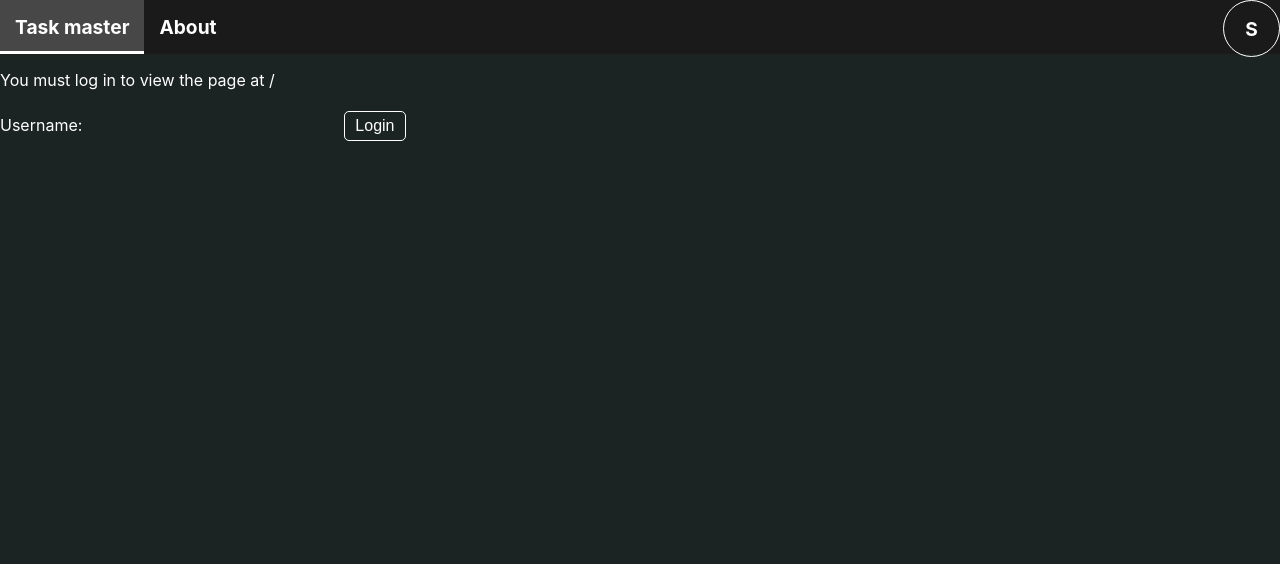
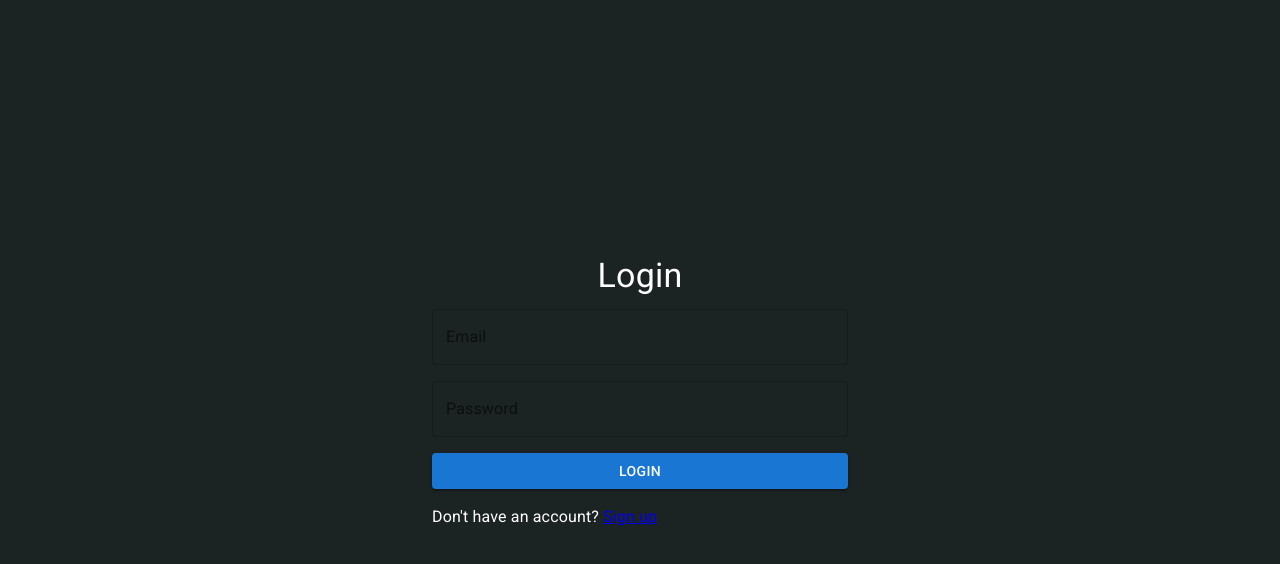
Before and after one commit to SimBys/task-master, a React (Create React App) app: page /login in a window 1280 px wide. Shown: the top 564 px of the page. Built offline with nearby package versions, Linux system fonts and the light colour scheme.

Commit message:
Added MUI library, added Log in page UI

```diff
--- a/package.json
+++ b/package.json
@@ -3,6 +3,10 @@
   "version": "0.1.0",
   "private": true,
   "dependencies": {
+    "@emotion/react": "^11.11.1",
+    "@emotion/styled": "^11.11.0",
+    "@fontsource/roboto": "^5.0.5",
+    "@mui/material": "^5.14.0",
     "@testing-library/jest-dom": "^5.16.5",
     "@testing-library/react": "^13.4.0",
     "@testing-library/user-event": "^13.5.0",
--- a/src/App.tsx
+++ b/src/App.tsx
@@ -8,6 +8,8 @@ import {Helmet} from "react-helmet";
 import {TodoTaskType} from "./Components/Todo/TodoTask";
 import {loadTodoData} from "./DataController";
 import Home from "./pages/Home";
+import {Experimental_CssVarsProvider as CssVarsProvider} from "@mui/material/styles/CssVarsProvider";
+import LogIn from "./pages/LogIn";
 
 export const TodoDataContext = createContext<{ tasks: TodoTaskType[], setTasks: Function }>(null!);
 
@@ -30,20 +32,17 @@ export default function App() {
         });
     };
 
-    // if (user == null)
-    //     return <Home />
-
     return (
         <AuthContext.Provider value={{ user, signin, signout }}>
             <TodoDataContext.Provider value={{ tasks: todoTasks, setTasks: setTodoTasks }}>
-                <Navbar />
-                <RouterWithTitles />
+                {user && <Navbar/>}
+                <RouterOutlet user={user} />
             </TodoDataContext.Provider>
         </AuthContext.Provider>
     );
 }
 
-const RouterWithTitles = () => {
+const RouterOutlet = (props: {user: any}) => {
     const location = useLocation();
     const [title, setTitle] = useState("");
 
@@ -52,14 +51,17 @@ const RouterWithTitles = () => {
 
         // Set the title based on the current route
         switch (currentPath) {
-            case "/":
-                setTitle("Task master");
-                break;
             case "/about":
                 setTitle("About - Task master");
                 break;
+            case "/login":
+                setTitle("Log in - Task master");
+                break;
+            case "/sign-up":
+                setTitle("Sign up - Task master");
+                break;
             default:
-                setTitle("My App");
+                setTitle("Task master");
         }
     }, [location]);
 
@@ -69,9 +71,14 @@ const RouterWithTitles = () => {
                 <title>{title}</title>
             </Helmet>
             <Routes>
-                <Route path="" element={<Dashboard />} />
+                <Route path="" element={props.user ? <Dashboard /> : <Home />} />
+                <Route path="login" element={
+                    <CssVarsProvider>
+                        <LogIn />
+                    </CssVarsProvider>
+                } />
+                <Route path="sign-up" element={<About />} />
                 <Route path="about" element={<About />} />
-                <Route path="login" element={<LoginPage />} />
             </Routes>
         </>
     );
--- a/src/index.tsx
+++ b/src/index.tsx
@@ -4,6 +4,11 @@ import './index.css';
 import App from './App';
 import reportWebVitals from './reportWebVitals';
 import {BrowserRouter} from "react-router-dom";
+import '@fontsource/roboto/300.css';
+import '@fontsource/roboto/400.css';
+import '@fontsource/roboto/500.css';
+import '@fontsource/roboto/700.css';
+
 
 ReactDOM.createRoot(
     document.getElementById('root') as HTMLElement
--- a/src/pages/Home.tsx
+++ b/src/pages/Home.tsx
@@ -1,5 +1,5 @@
-import styles from './Home.module.css';
 import {NavLink} from "react-router-dom";
+import {Button} from '@mui/material'
 
 /**
  * @desc First page the user sees before logging in.
@@ -11,9 +11,7 @@ export default function Home() {
 
 
 	return <nav>
-		<NavLink to={'Login'}>Log in</NavLink>
-		<NavLink to={'SignUp'}>Sign up</NavLink>
-		Dashboard
-
+		<NavLink to={'login'}><Button>Log in</Button></NavLink>
+		<NavLink to={'sign-up'}><Button>Sign up</Button></NavLink>
 	</nav>
 }
--- /dev/null
+++ b/src/pages/LogIn.tsx
@@ -0,0 +1,49 @@
+import React, {useState} from 'react';
+import { TextField, Button, Grid, Typography, useColorScheme,} from '@mui/material';
+import {NavLink} from "react-router-dom";
+
+
+export default function LogIn() {
+	const [mail, setMail] = useState('');
+	const [password, setPassword] = useState('');
+
+
+	return <Grid container spacing={2} justifyContent="center" alignItems="center" style={{ height: '100vh' }}>
+		<Grid item  md={4}>
+			<Typography variant="h4" align="center" gutterBottom>
+				Login
+			</Typography>
+			<form>
+				<Grid container spacing={2}>
+					<Grid item xs={12}>
+						<TextField
+							label="Email"
+							fullWidth
+							value={mail}
+							onChange={(e: any) => setMail(e.target.value)}
+						/>
+					</Grid>
+					<Grid item xs={12}>
+						<TextField
+							label="Password"
+							type="password"
+							fullWidth
+							value={password}
+							onChange={(e: any) => setPassword(e.target.value)}
+						/>
+					</Grid>
+					<Grid item xs={12}>
+						<Button variant="contained" fullWidth type="submit">
+							Login
+						</Button>
+					</Grid>
+					<Grid item>
+						<Typography>
+							Don't have an account? <NavLink to={'sign-up'}>Sign up</NavLink>
+						</Typography>
+					</Grid>
+				</Grid>
+			</form>
+		</Grid>
+	</Grid>
+};
```
Also changed, not shown: public/index.html (+0 -23 lines), src/pages/SignIn.tsx (deleted, +0 -10 lines), src/pages/SignUp.tsx (added, +10 -0 lines), src/pages/LogIn.module.css (added), src/pages/SignIn.module.css (deleted), src/pages/SignUp.module.css (added), 1 other file (tests, documents, lock files or other folders).
